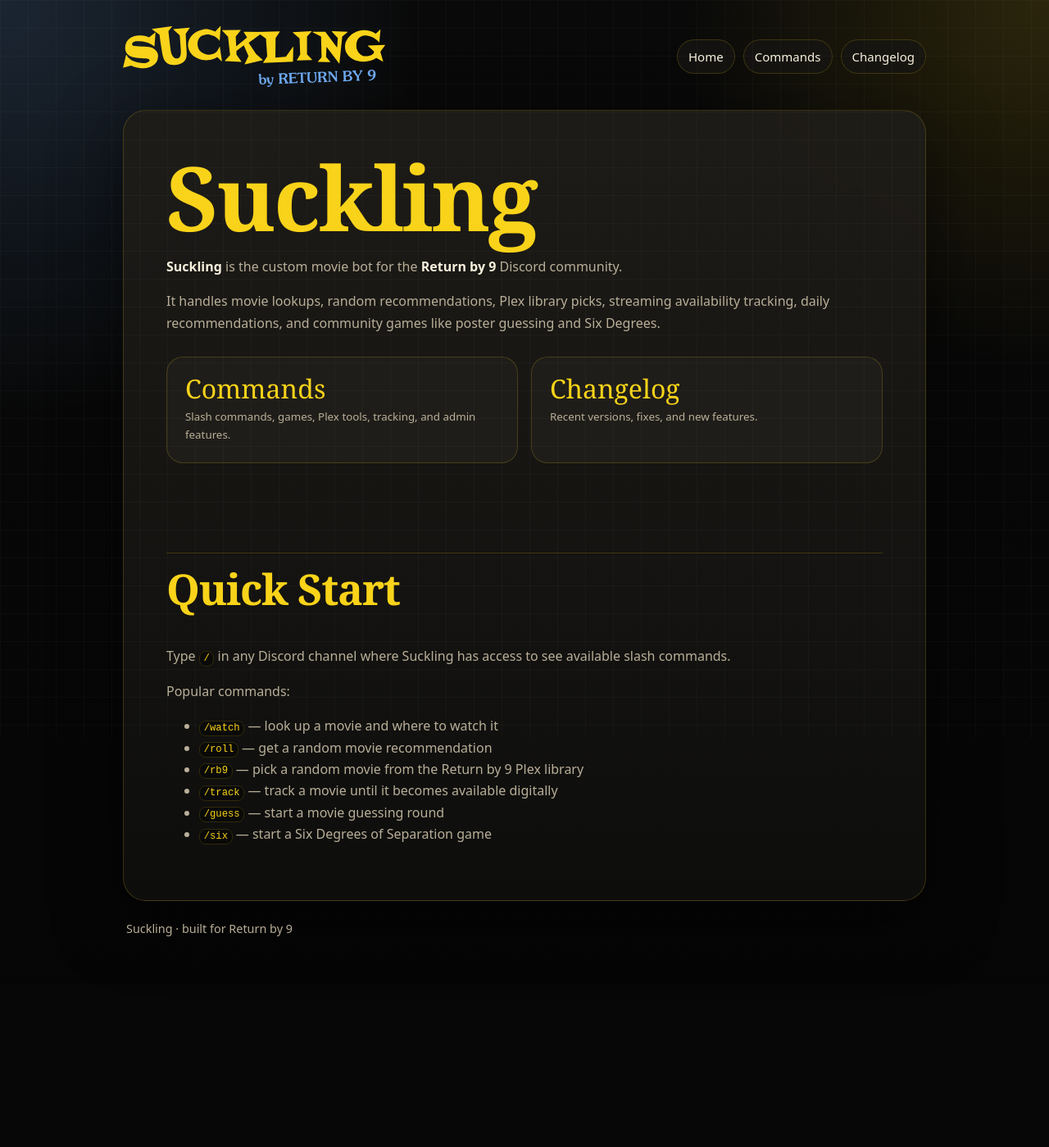
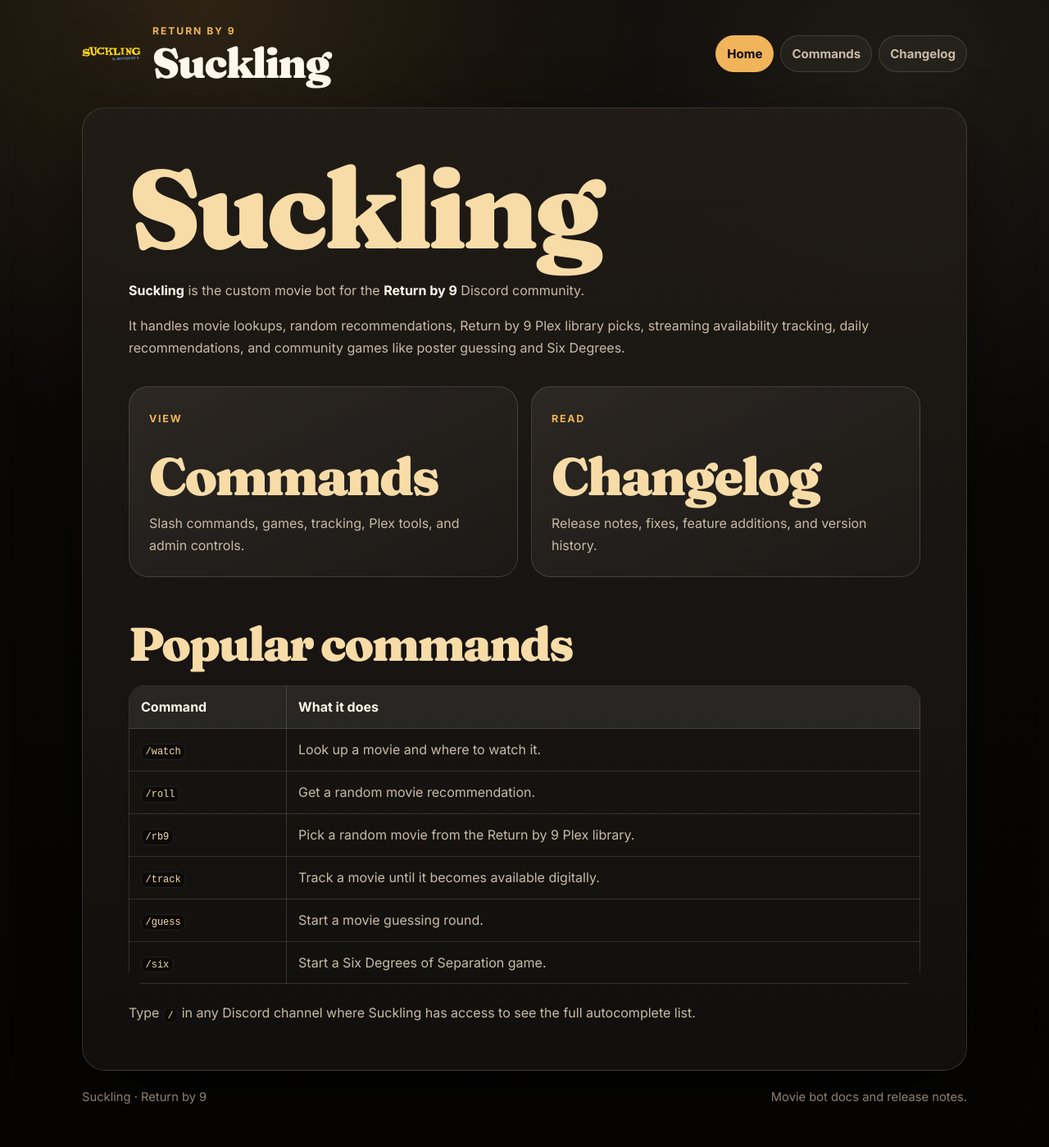
Before and after one commit to rupertosandez/sucklingsite, a Jekyll site: the page built from index.md, in a window 1280 px wide. Shown: the whole page at 82% size. Built offline with Jekyll 4.4.1, drawn with Linux system fonts in a browser that asks for light colours; some web fonts are replaced; before the commit the page ends 1201 px from its top, so only the background shows below that.

Commit message:
Update Suckling site styling

```diff
--- a/_config.yml
+++ b/_config.yml
@@ -1,6 +1,7 @@
 title: Suckling
 description: The custom movie bot for the Return by 9 Discord community.
 markdown: kramdown
+permalink: pretty
 
 exclude:
   - README.md
--- a/_layouts/default.html
+++ b/_layouts/default.html
@@ -3,8 +3,11 @@
   <head>
     <meta charset="utf-8">
     <meta name="viewport" content="width=device-width, initial-scale=1">
-    <title>{% if page.title %}{{ page.title }} · {% endif %}{{ site.title }}</title>
+    <title>{% if page.title %}{{ page.title }} | {% endif %}{{ site.title }}</title>
     <meta name="description" content="{{ site.description }}">
+    <link rel="preconnect" href="https://fonts.googleapis.com">
+    <link rel="preconnect" href="https://fonts.gstatic.com" crossorigin>
+    <link href="https://fonts.googleapis.com/css2?family=Fraunces:opsz,wght,SOFT,WONK@9..144,700..900,60..100,0..1&family=Inter:wght@400;500;600;700&display=swap" rel="stylesheet">
     <link rel="stylesheet" href="{{ '/assets/css/style.css' | relative_url }}">
   </head>
   <body>
@@ -12,12 +15,15 @@
       <header class="site-header">
         <a class="brand" href="{{ '/' | relative_url }}" aria-label="Suckling home">
           <img src="{{ '/assets/img/suckling-logo.svg' | relative_url }}" alt="Suckling logo">
+          <div>
+            <span class="eyebrow">Return by 9</span>
+            <strong>Suckling</strong>
+          </div>
         </a>
-
         <nav class="site-nav" aria-label="Main navigation">
-          <a href="{{ '/' | relative_url }}">Home</a>
-          <a href="{{ '/COMMANDS.html' | relative_url }}">Commands</a>
-          <a href="{{ '/CHANGELOG.html' | relative_url }}">Changelog</a>
+          <a href="{{ '/' | relative_url }}" {% if page.url == '/' %}aria-current="page"{% endif %}>Home</a>
+          <a href="{{ '/commands/' | relative_url }}" {% if page.url contains '/commands/' %}aria-current="page"{% endif %}>Commands</a>
+          <a href="{{ '/changelog/' | relative_url }}" {% if page.url contains '/changelog/' %}aria-current="page"{% endif %}>Changelog</a>
         </nav>
       </header>
 
@@ -26,7 +32,8 @@
       </main>
 
       <footer class="site-footer">
-        <span>Suckling · built for Return by 9</span>
+        <span>Suckling · Return by 9</span>
+        <span>Movie bot docs and release notes.</span>
       </footer>
     </div>
   </body>
--- a/assets/css/style.css
+++ b/assets/css/style.css
@@ -1,40 +1,32 @@
-@font-face {
-  font-family: 'Souvenir RB9';
-  src: url('../fonts/ITC-Souvenir-Std-Bold.otf') format('opentype');
-  font-weight: 700;
-  font-style: normal;
-  font-display: swap;
-}
-
 :root {
-  --bg: #070707;
-  --bg-soft: #10100f;
-  --card: #161513;
-  --card-2: #1f1d19;
-  --text: #f7f0dc;
-  --muted: #b9af98;
-  --yellow: #f9d319;
-  --blue: #6ca8ef;
-  --border: rgba(249, 211, 25, 0.18);
-  --shadow: rgba(0, 0, 0, 0.5);
-  --body-font: ui-sans-serif, system-ui, -apple-system, BlinkMacSystemFont, "Segoe UI", sans-serif;
-  --headline-font: 'Souvenir RB9', Georgia, serif;
+  --bg: #080706;
+  --bg-soft: #11100e;
+  --card: #171411;
+  --card-2: #211c17;
+  --text: #fff7ea;
+  --muted: #c9bba6;
+  --faint: #8f806e;
+  --accent: #f1b45a;
+  --accent-2: #f7dca8;
+  --border: rgba(255, 247, 234, 0.14);
+  --shadow: 0 24px 80px rgba(0, 0, 0, 0.45);
+  --radius: 28px;
 }
 
 * { box-sizing: border-box; }
 
-html { background: var(--bg); }
+html { scroll-behavior: smooth; }
 
 body {
   margin: 0;
   min-height: 100vh;
+  background:
+    radial-gradient(circle at 20% 0%, rgba(241, 180, 90, 0.14), transparent 34rem),
+    radial-gradient(circle at 85% 8%, rgba(247, 220, 168, 0.08), transparent 30rem),
+    linear-gradient(180deg, #0d0b09 0%, var(--bg) 50%, #050403 100%);
   color: var(--text);
-  font-family: var(--body-font);
-  line-height: 1.65;
-  background:
-    radial-gradient(circle at top left, rgba(108, 168, 239, 0.18), transparent 32rem),
-    radial-gradient(circle at top right, rgba(249, 211, 25, 0.14), transparent 28rem),
-    linear-gradient(180deg, #090909 0%, #050505 100%);
+  font-family: Inter, ui-sans-serif, system-ui, -apple-system, BlinkMacSystemFont, "Segoe UI", sans-serif;
+  line-height: 1.68;
 }
 
 body::before {
@@ -42,201 +34,249 @@ body::before {
   position: fixed;
   inset: 0;
   pointer-events: none;
-  opacity: 0.055;
-  background-image: linear-gradient(rgba(255,255,255,.5) 1px, transparent 1px), linear-gradient(90deg, rgba(255,255,255,.5) 1px, transparent 1px);
-  background-size: 34px 34px;
+  opacity: 0.18;
+  background-image: linear-gradient(rgba(255,255,255,.035) 1px, transparent 1px), linear-gradient(90deg, rgba(255,255,255,.035) 1px, transparent 1px);
+  background-size: 44px 44px;
+  mask-image: linear-gradient(to bottom, black, transparent 78%);
 }
 
 .site-shell {
-  width: min(980px, calc(100% - 32px));
+  width: min(1080px, calc(100% - 32px));
   margin: 0 auto;
-  padding: 32px 0 56px;
+  padding: 28px 0 48px;
 }
 
 .site-header {
   display: flex;
   align-items: center;
   justify-content: space-between;
-  gap: 24px;
+  gap: 20px;
   margin-bottom: 28px;
 }
 
+.brand {
+  display: flex;
+  align-items: center;
+  gap: 14px;
+  color: var(--text);
+  text-decoration: none;
+}
+
 .brand img {
-  width: min(320px, 64vw);
-  height: auto;
+  width: 72px;
+  height: 72px;
+  object-fit: contain;
+  filter: drop-shadow(0 10px 28px rgba(0,0,0,.45));
+}
+
+.brand strong,
+h1,
+h2,
+h3,
+.quick-card strong {
+  font-family: "Fraunces", Georgia, serif;
+  font-weight: 900;
+  font-variation-settings: "SOFT" 100, "WONK" 1;
+  letter-spacing: -0.04em;
+  line-height: 0.98;
+}
+
+.brand strong {
   display: block;
+  font-size: clamp(2rem, 5vw, 3.2rem);
+}
+
+.eyebrow {
+  display: block;
+  margin-bottom: 4px;
+  color: var(--accent);
+  font-size: .76rem;
+  font-weight: 800;
+  letter-spacing: .16em;
+  text-transform: uppercase;
 }
 
 .site-nav {
   display: flex;
+  gap: 8px;
   flex-wrap: wrap;
   justify-content: flex-end;
-  gap: 10px;
 }
 
 .site-nav a {
-  color: var(--text);
+  color: var(--muted);
   text-decoration: none;
   border: 1px solid var(--border);
-  background: rgba(22, 21, 19, 0.78);
+  background: rgba(255, 247, 234, 0.045);
+  padding: 9px 13px;
   border-radius: 999px;
-  padding: 8px 13px;
-  font-size: 0.94rem;
+  font-weight: 700;
+  font-size: .94rem;
 }
 
-.site-nav a:hover {
-  color: var(--yellow);
-  border-color: rgba(249, 211, 25, 0.46);
+.site-nav a:hover,
+.site-nav a[aria-current="page"] {
+  color: var(--bg);
+  background: var(--accent);
+  border-color: var(--accent);
 }
 
 .content-card {
-  background: linear-gradient(180deg, rgba(31, 29, 25, 0.94), rgba(14, 14, 13, 0.96));
+  background: linear-gradient(180deg, rgba(33,28,23,.94), rgba(18,16,14,.96));
   border: 1px solid var(--border);
-  border-radius: 28px;
-  box-shadow: 0 24px 80px var(--shadow);
-  padding: clamp(24px, 5vw, 52px);
+  border-radius: var(--radius);
+  box-shadow: var(--shadow);
+  padding: clamp(24px, 5vw, 56px);
+  overflow: hidden;
 }
 
-h1, h2, h3, h4 {
-  font-family: var(--headline-font);
-  line-height: 0.98;
-  letter-spacing: -0.025em;
-  color: var(--yellow);
-}
+.content-card > *:first-child { margin-top: 0; }
+.content-card > *:last-child { margin-bottom: 0; }
 
 h1 {
-  font-size: clamp(3rem, 9vw, 6.8rem);
-  margin: 0 0 18px;
+  font-size: clamp(3.6rem, 12vw, 8.5rem);
+  margin: 0 0 20px;
+  color: var(--accent-2);
   text-wrap: balance;
 }
 
 h2 {
-  font-size: clamp(2rem, 5vw, 3.25rem);
-  margin-top: 2.1em;
-  padding-top: 0.35em;
-  border-top: 1px solid var(--border);
+  font-size: clamp(2rem, 5vw, 3.6rem);
+  margin: 54px 0 14px;
+  color: var(--accent-2);
 }
 
 h3 {
-  font-size: clamp(1.35rem, 3vw, 2rem);
-  color: var(--blue);
-  margin-top: 1.65em;
+  font-size: clamp(1.45rem, 3vw, 2.15rem);
+  margin: 34px 0 8px;
+  color: var(--text);
 }
 
 p, li { color: var(--muted); }
+strong { color: var(--text); }
+em { color: var(--faint); }
 
-strong { color: var(--text); }
+a {
+  color: var(--accent);
+  text-underline-offset: 3px;
+}
 
-a { color: var(--blue); text-decoration-thickness: 0.08em; text-underline-offset: 0.18em; }
-a:hover { color: var(--yellow); }
+a:hover { color: var(--accent-2); }
+
+hr {
+  border: 0;
+  border-top: 1px solid var(--border);
+  margin: 34px 0;
+}
 
 code {
-  color: var(--yellow);
-  background: rgba(0, 0, 0, 0.42);
-  border: 1px solid rgba(249, 211, 25, 0.16);
+  color: var(--accent-2);
+  background: rgba(0, 0, 0, .42);
+  border: 1px solid rgba(255,255,255,.09);
+  padding: .15em .38em;
   border-radius: 8px;
-  padding: 0.12em 0.38em;
-  font-size: 0.94em;
+  font-size: .92em;
 }
 
 pre {
-  overflow-x: auto;
-  background: #050505;
+  overflow: auto;
+  padding: 18px;
+  background: rgba(0, 0, 0, .46);
   border: 1px solid var(--border);
-  border-radius: 16px;
-  padding: 18px;
+  border-radius: 18px;
 }
 
 pre code {
+  background: transparent;
   border: 0;
   padding: 0;
-  background: transparent;
-}
-
-blockquote {
-  margin: 1.5rem 0;
-  border-left: 4px solid var(--blue);
-  padding: 0.2rem 0 0.2rem 1rem;
-  background: rgba(108, 168, 239, 0.08);
-  border-radius: 0 14px 14px 0;
 }
 
 table {
   width: 100%;
   border-collapse: collapse;
-  margin: 1.2rem 0;
+  margin: 22px 0;
   overflow: hidden;
-  border-radius: 14px;
+  border-radius: 18px;
 }
 
 th, td {
-  border: 1px solid rgba(247, 240, 220, 0.12);
-  padding: 10px 12px;
+  border: 1px solid var(--border);
+  padding: 12px 14px;
+  text-align: left;
 }
 
 th {
   color: var(--text);
-  background: rgba(249, 211, 25, 0.12);
+  background: rgba(255, 247, 234, .08);
 }
 
-hr {
-  border: 0;
-  border-top: 1px solid var(--border);
-  margin: 2rem 0;
-}
+td { color: var(--muted); }
 
 .quick-grid {
   display: grid;
   grid-template-columns: repeat(2, minmax(0, 1fr));
   gap: 16px;
-  margin: 28px 0 36px;
+  margin: 34px 0;
 }
 
 .quick-card {
   display: block;
-  padding: 22px;
-  border-radius: 20px;
+  min-height: 190px;
+  padding: 24px;
+  border-radius: 24px;
+  border: 1px solid var(--border);
+  background: linear-gradient(145deg, rgba(255,247,234,.075), rgba(255,247,234,.02));
+  color: var(--text);
   text-decoration: none;
-  background: var(--card-2);
-  border: 1px solid var(--border);
+}
+
+.quick-card:hover {
+  transform: translateY(-2px);
+  border-color: rgba(241,180,90,.56);
 }
 
 .quick-card span {
-  display: block;
-  font-family: var(--headline-font);
-  font-size: 2rem;
-  color: var(--yellow);
-  line-height: 1;
-  margin-bottom: 8px;
+  display: inline-block;
+  color: var(--accent);
+  font-size: .78rem;
+  font-weight: 900;
+  letter-spacing: .14em;
+  text-transform: uppercase;
+  margin-bottom: 28px;
 }
 
-.quick-card small {
+.quick-card strong {
   display: block;
+  font-size: clamp(2.1rem, 6vw, 4rem);
+  color: var(--accent-2);
+}
+
+.quick-card em {
+  display: block;
+  margin-top: 12px;
+  font-style: normal;
   color: var(--muted);
 }
 
-.quick-card:hover {
-  border-color: rgba(108, 168, 239, 0.55);
-  transform: translateY(-1px);
-}
-
 .site-footer {
-  color: var(--muted);
-  font-size: 0.9rem;
-  padding: 22px 4px 0;
+  display: flex;
+  justify-content: space-between;
+  gap: 16px;
+  margin-top: 20px;
+  color: var(--faint);
+  font-size: .92rem;
 }
 
 @media (max-width: 720px) {
-  .site-header {
+  .site-header,
+  .site-footer {
     align-items: flex-start;
     flex-direction: column;
   }
 
-  .site-nav {
-    justify-content: flex-start;
-  }
-
-  .quick-grid {
-    grid-template-columns: 1fr;
-  }
+  .site-nav { justify-content: flex-start; }
+  .brand img { width: 58px; height: 58px; }
+  .quick-grid { grid-template-columns: 1fr; }
+  .content-card { border-radius: 22px; }
 }
--- a/index.md
+++ b/index.md
@@ -1,34 +1,37 @@
 ---
 layout: default
 title: Home
+permalink: /
 ---
 
 # Suckling
 
 **Suckling** is the custom movie bot for the **Return by 9** Discord community.
 
-It handles movie lookups, random recommendations, Plex library picks, streaming availability tracking, daily recommendations, and community games like poster guessing and Six Degrees.
+It handles movie lookups, random recommendations, Return by 9 Plex library picks, streaming availability tracking, daily recommendations, and community games like poster guessing and Six Degrees.
 
 <div class="quick-grid">
-  <a class="quick-card" href="{{ '/COMMANDS.html' | relative_url }}">
-    <span>Commands</span>
-    <small>Slash commands, games, Plex tools, tracking, and admin features.</small>
+  <a class="quick-card" href="{{ '/commands/' | relative_url }}">
+    <span>View</span>
+    <strong>Commands</strong>
+    <em>Slash commands, games, tracking, Plex tools, and admin controls.</em>
   </a>
-  <a class="quick-card" href="{{ '/CHANGELOG.html' | relative_url }}">
-    <span>Changelog</span>
-    <small>Recent versions, fixes, and new features.</small>
+  <a class="quick-card" href="{{ '/changelog/' | relative_url }}">
+    <span>Read</span>
+    <strong>Changelog</strong>
+    <em>Release notes, fixes, feature additions, and version history.</em>
   </a>
 </div>
 
-## Quick Start
+## Popular commands
 
-Type `/` in any Discord channel where Suckling has access to see available slash commands.
+| Command | What it does |
+| --- | --- |
+| `/watch` | Look up a movie and where to watch it. |
+| `/roll` | Get a random movie recommendation. |
+| `/rb9` | Pick a random movie from the Return by 9 Plex library. |
+| `/track` | Track a movie until it becomes available digitally. |
+| `/guess` | Start a movie guessing round. |
+| `/six` | Start a Six Degrees of Separation game. |
 
-Popular commands:
-
-- `/watch` — look up a movie and where to watch it
-- `/roll` — get a random movie recommendation
-- `/rb9` — pick a random movie from the Return by 9 Plex library
-- `/track` — track a movie until it becomes available digitally
-- `/guess` — start a movie guessing round
-- `/six` — start a Six Degrees of Separation game
+Type `/` in any Discord channel where Suckling has access to see the full autocomplete list.
```
Also changed, not shown: COMMANDS.md (+2 -1 lines), CHANGELOG.md, README.md (added), assets/fonts/ITC Souvenir Std Bold.otf (deleted).
